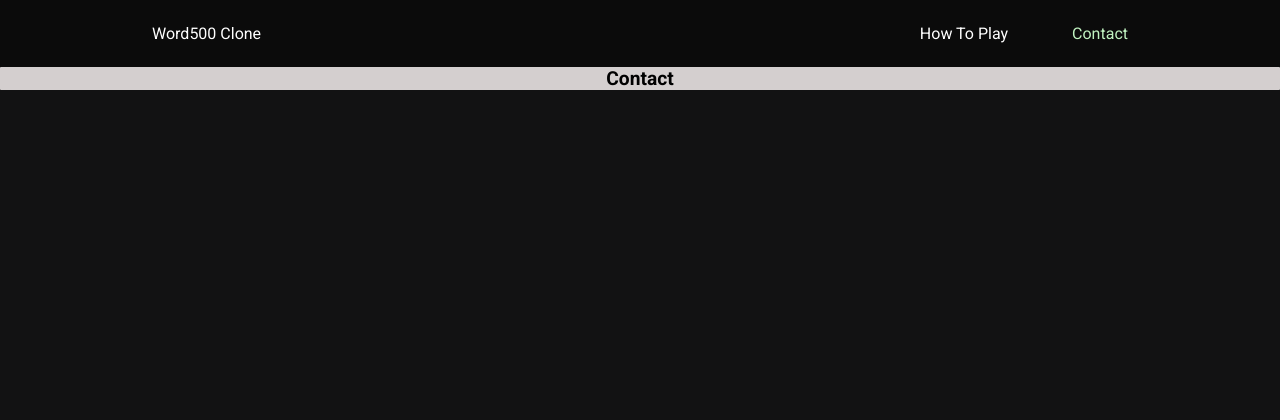
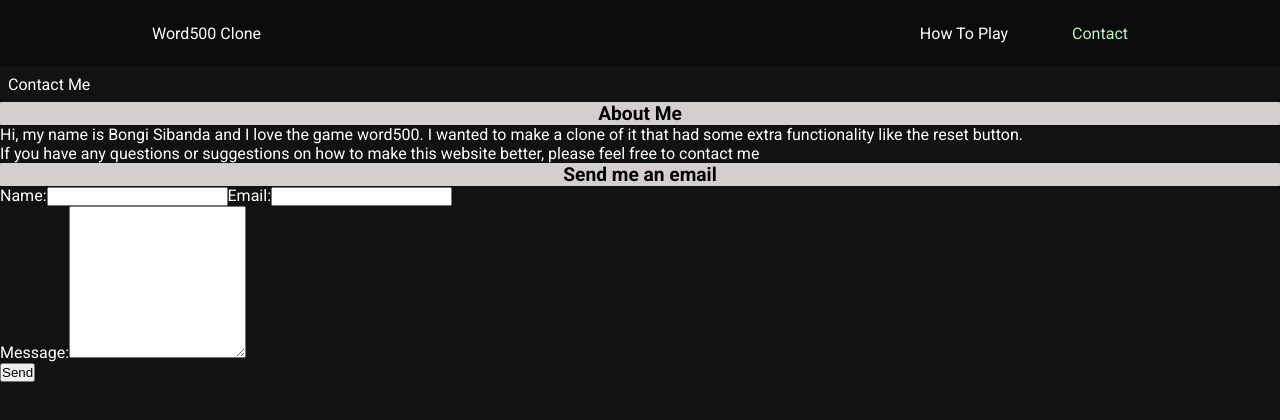
Before and after one commit to trialnerr/Nerd500-word500clone, a React app: page /contact in a window 1280 px wide. Shown: the top 420 px of the page. Built offline with nearby package versions, Linux system fonts and the light colour scheme.

Commit message:
Refactor Contact component to include additional content and styling

```diff
--- a/client/components/Contact.jsx
+++ b/client/components/Contact.jsx
@@ -2,8 +2,36 @@
 
 export default function Contact() {
   return (
-    <div className='contact'>
-      <h2>Contact</h2>
-    </div>
+    <main className='contact'>
+      <div className='contactWrapper'>
+        <h1>Contact Me</h1>
+        <h2>About Me</h2>
+        <p>
+          Hi, my name is Bongi Sibanda and I love the game word500. I wanted to
+          make a clone of it that had some extra functionality like the reset
+          button.
+        </p>
+        <p>
+          If you have any questions or suggestions on how to make this website
+          better, please feel free to contact me{' '}
+        </p>
+        <h2>Send me an email</h2>
+        <section className='form__container'>
+          <form action=''>
+            <div className='nameEmail'>
+              <label htmlFor='name'>Name:</label>
+              <input type='text' id='name' name='name' required />
+              <label htmlFor='email'>Email:</label>
+              <input type='email' id='email' name='email' required />
+            </div>
+            <div className='message'>
+              <label htmlFor='message' id='messageLabel'>Message:</label>
+              <textarea id='message' name='message' rows='10' required></textarea>
+            </div>
+            <button type='submit'>Send</button>
+          </form>
+        </section>
+      </div>
+    </main>
   );
 }
```
